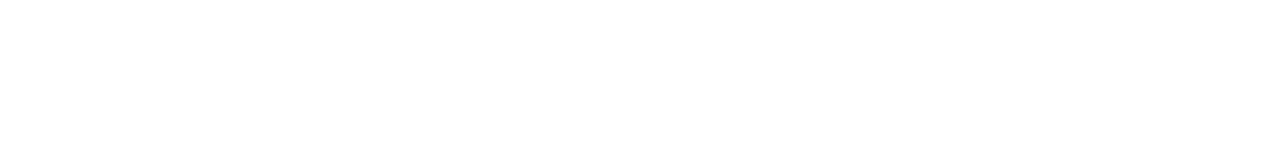
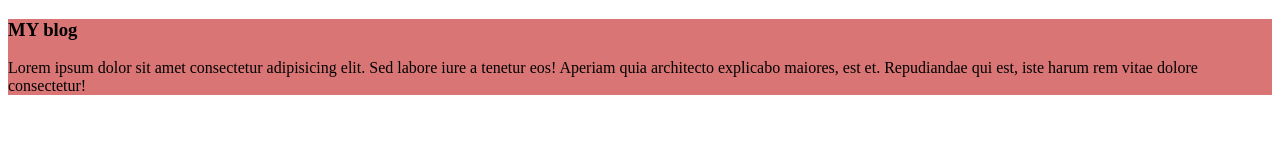
Before and after one commit to mohammed-sabbir/my-first-github-repo, a plain HTML site: page index.html in a window 1280 px wide. Drawn offline with Linux system fonts and the light colour scheme.

Commit message:
add the blog

```diff
--- a/index.html
+++ b/index.html
@@ -4,8 +4,14 @@
     <meta charset="UTF-8">
     <meta name="viewport" content="width=device-width, initial-scale=1.0">
     <title>My first ever github repo</title>
+    <link rel="stylesheet" href="styles/blog.css">
 </head>
 <body>
-
+    <div>
+       <h3>MY blog</h3>
+       <p>
+        Lorem ipsum dolor sit amet consectetur adipisicing elit. Sed labore iure a tenetur eos! Aperiam quia architecto explicabo maiores, est et. Repudiandae qui est, iste harum rem vitae dolore consectetur!
+       </p>
+    </div>
 </body>
 </html>
--- /dev/null
+++ b/styles/blog.css
@@ -0,0 +1,3 @@
+div{
+    background-color: rgb(217, 117, 117);
+}
```
